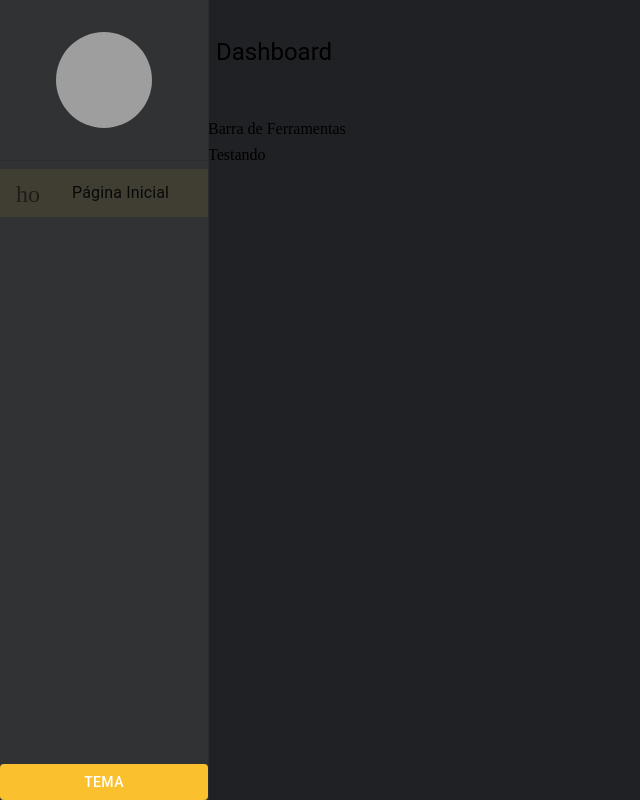
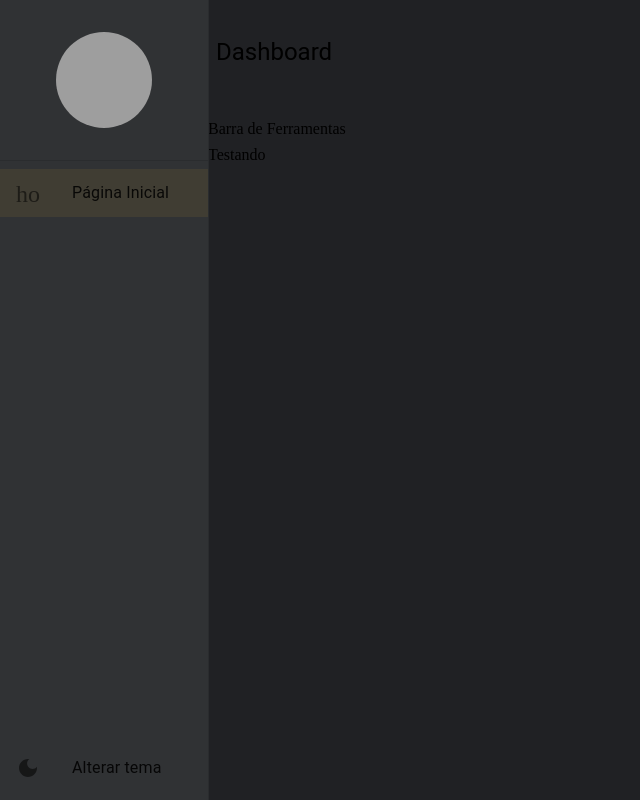
Before and after one commit to JackSSads/fitness-controll, a React (Create React App) app: page / in a window 1280 px wide. Shown: the whole page, without its empty margins (0-640 px from the left). Built offline with nearby package versions, Linux system fonts and the light colour scheme; grey boxes are pictures that could not be loaded.

Commit message:
feat: adicioando icones ao botão de trocar tema

```diff
--- a/src/shared/components/drawer/MenuDrawer.tsx
+++ b/src/shared/components/drawer/MenuDrawer.tsx
@@ -9,11 +9,11 @@
     ListItemText,
     useMediaQuery,
     useTheme,
-    Button,
     Icon
 } from "@mui/material";
 
-import HomeIcon from '@mui/icons-material/Home';
+import DarkModeIcon from '@mui/icons-material/DarkMode';
+import WbSunnyIcon from '@mui/icons-material/WbSunny';
 
 import { useAppDrawerContext, useAppThemeContext } from "../../contexts";
 import { useMatch, useNavigate, useResolvedPath } from "react-router-dom";
@@ -24,7 +24,7 @@
 
 interface IListItemLinkProps {
     to: string;
-    icon: string;
+    icon: React.ReactNode;
     label: string;
     onClick: (() => void) | undefined;
 };
@@ -34,7 +34,7 @@
     const navigate = useNavigate();
 
     const resouvedPath = useResolvedPath(to);
-    const math = useMatch({ path: resouvedPath.pathname , end: false })
+    const math = useMatch({ path: resouvedPath.pathname, end: false })
 
     const handleClick = () => {
         navigate(to);
@@ -85,8 +85,20 @@
                             ))}
                         </List>
                     </Box>
+                    <Box>
+                        <List component={"nav"}>
+                            <ListItemButton onClick={toggleTheme}>
+                                <ListItemIcon>
+                                    <Icon>
+                                        <DarkModeIcon />
+                                        <WbSunnyIcon />
+                                    </Icon>
+                                </ListItemIcon>
+                                <ListItemText primary={"Alterar tema"} />
+                            </ListItemButton>
+                        </List>
+                    </Box>
                 </Box>
-                <Button variant="contained" color="primary" onClick={toggleTheme}>Tema</Button>
             </Drawer>
 
             <Box height={"100vh"} marginLeft={smDown ? 0 : theme.spacing(26)}>
```
